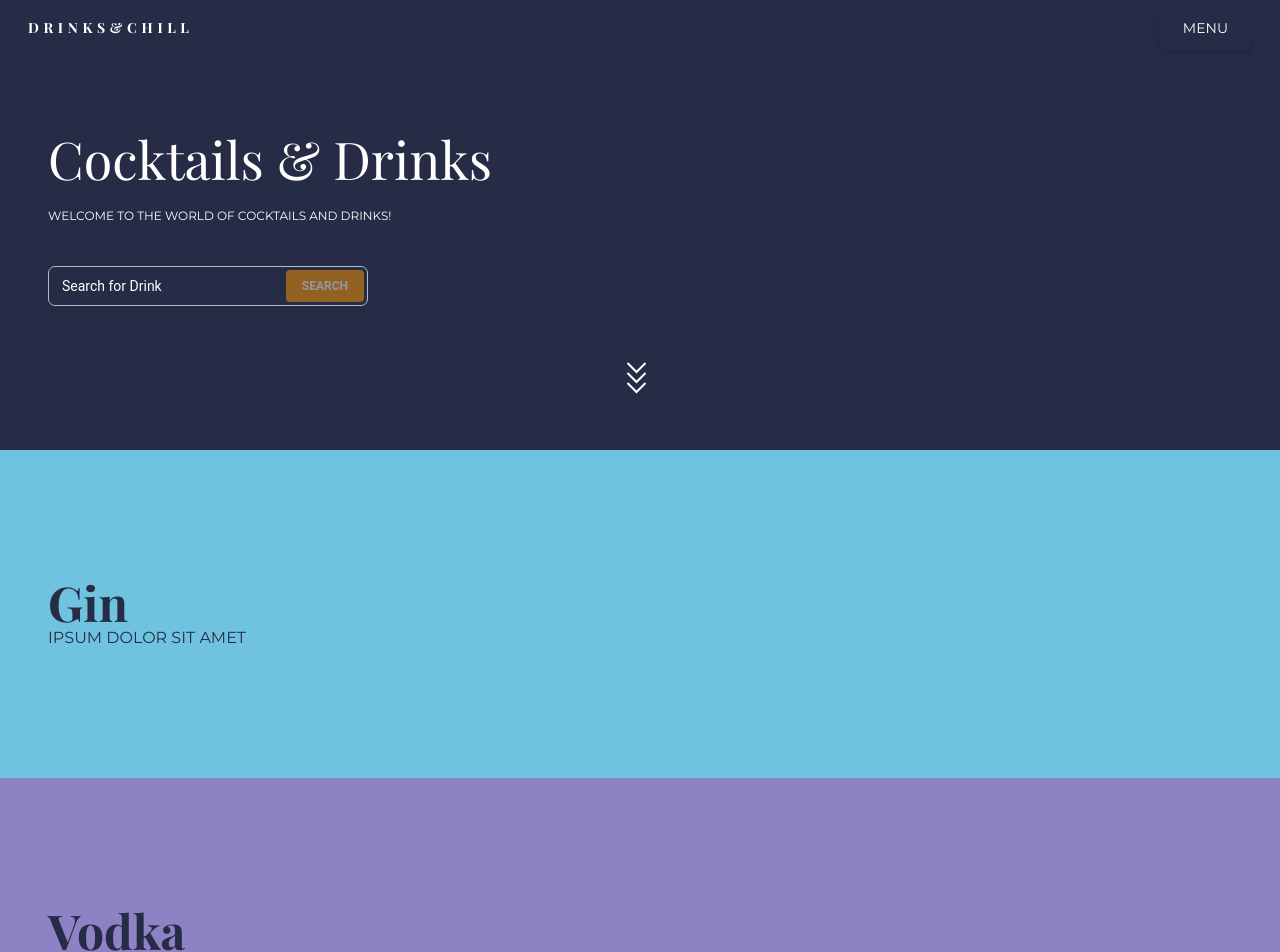
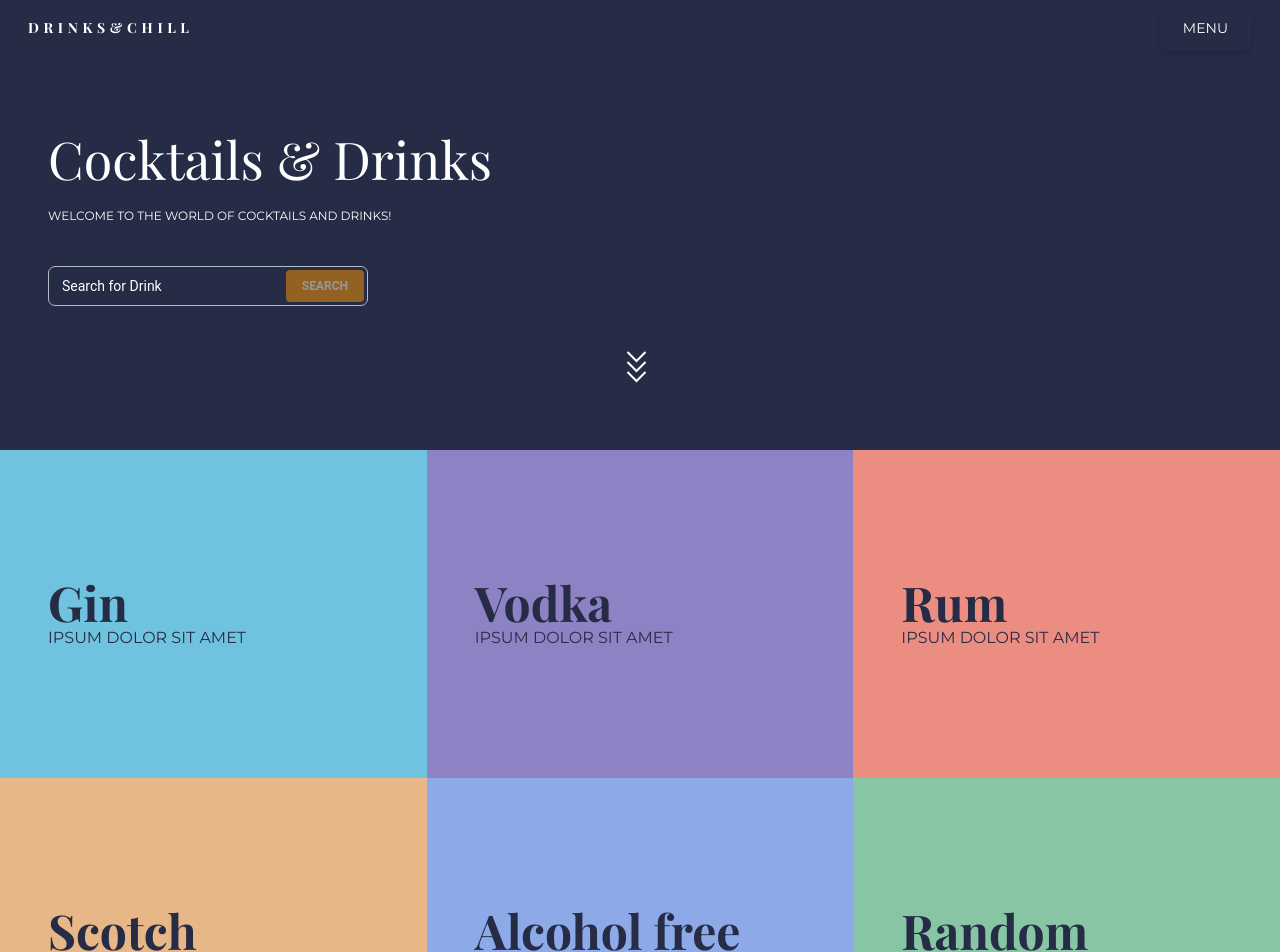
Before and after one commit to mschild91/Barkeeper, a React (Vite) app: page / in a window 1280 px wide. Shown: the top 952 px of the page. Built offline with nearby package versions, Linux system fonts and the light colour scheme.

Commit message:
home cocktails

```diff
--- a/src/components/pages/Cocktails.jsx
+++ b/src/components/pages/Cocktails.jsx
@@ -40,7 +40,7 @@ function Cocktails() {
 	}
 
 	return (
-		<main>
+		<main className="md:grid md:grid-cols-2 lg:grid-cols-3">
 			{cocktails ? (
 				cocktails.map((cocktail) => {
 					return (
--- a/src/components/pages/Home.jsx
+++ b/src/components/pages/Home.jsx
@@ -30,7 +30,7 @@ const homeItems = [
 
 function Home() {
 	return (
-    <main>
+		<main className="lg:grid lg:grid-cols-2 xl:grid-cols-3">
 			{homeItems.map((item) => {
 				return (
 					<HomeItem
--- a/src/components/shared/CocktailsItem.jsx
+++ b/src/components/shared/CocktailsItem.jsx
@@ -5,18 +5,19 @@ import { getColorClassFrom } from '../../utils/getColorClass'
 function CocktailsItem({ cocktail, ingredient }) {
 	const color = getColorClassFrom(ingredient)
 	return (
-		<Link to={`/cocktail/${cocktail.idDrink}`}>
-			<article className={`py-12  bg-gradient-to-t ${color} to-white `}>
+		<Link
+			to={`/cocktail/${cocktail.idDrink}`}
+			className={`py-12  bg-gradient-to-t ${color} to-white flex flex-col`}>
 			<h2 className="px-8 mb-4 text-2xl font-bold text-center font-montserrat text-project-blue">
 				{cocktail.strDrink}
 			</h2>
-				<div className="mx-12 overflow-hidden rounded-xl">
+			<div className="max-w-lg px-12 mx-auto mt-auto">
 				<img
+					className="rounded-2xl"
 					src={cocktail.strDrinkThumb}
 					alt={cocktail.strDrink}
 				/>
 			</div>
-			</article>
 		</Link>
 	)
 }
--- a/src/components/shared/Header.jsx
+++ b/src/components/shared/Header.jsx
@@ -4,7 +4,6 @@ import { Input, Button } from '@material-tailwind/react'
 import { useState } from 'react'
 
 import { useLocation, useNavigate } from 'react-router-dom'
-
 
 const Header = () => {
 	const [drink, setDrink] = useState('')
@@ -26,8 +25,12 @@ const Header = () => {
 	return (
 		<header className="pt-16 pl-12 bg-project-blue text-project-white pb-14 pr-14">
 			<div>
-        <h1 className="pb-2 font-normal font-playfair text-heading">Cocktails & Drinks</h1>
-        <p className="pb-10 text-xs leading-5 font-montserrat">WELCOME TO THE WORLD OF COCKTAILS AND DRINKS!</p>
+				<h1 className="pb-2 font-normal font-playfair text-heading">
+					Cocktails & Drinks
+				</h1>
+				<p className="pb-10 text-xs leading-5 font-montserrat">
+					WELCOME TO THE WORLD OF COCKTAILS AND DRINKS!
+				</p>
 			</div>
 			{createLocation.pathname !== '/create' && (
 				<>
@@ -53,7 +56,7 @@ const Header = () => {
 							Search
 						</Button>
 					</div>
-          <div className="flex justify-center pt-14">
+					<div className="flex justify-center pt-14 animate-bounce">
 						<img
 							src={arrowSVG}
 							alt="Arrows pointing down"
--- a/src/components/shared/HomeItem.jsx
+++ b/src/components/shared/HomeItem.jsx
@@ -7,17 +7,16 @@ function HomeItem({ content }) {
 
 	return (
 		<Link
+			className={`px-12 py-32 ${color} text-project-blue flex flex-col justify-center`}
 			to={
 				content.name !== 'Random'
 					? `/cocktails/${content.name}`
 					: `/cocktail/${content.name}`
 			}>
-			<article className={`px-12 py-32 ${color} text-project-blue`}>
-				<h2 className="text-5xl font-bold tracking-normal font-playfair ">
-					{content.name}
-				</h2>
-				<h2 className="font-montserrat">{content.description.toUpperCase()}</h2>
-			</article>
+			<h2 className="text-5xl font-bold tracking-normal font-playfair ">
+				{content.name}
+			</h2>
+			<h2 className="font-montserrat">{content.description.toUpperCase()}</h2>
 		</Link>
 	)
 }
```
Lines whose indentation alone changed are shown as unchanged.
